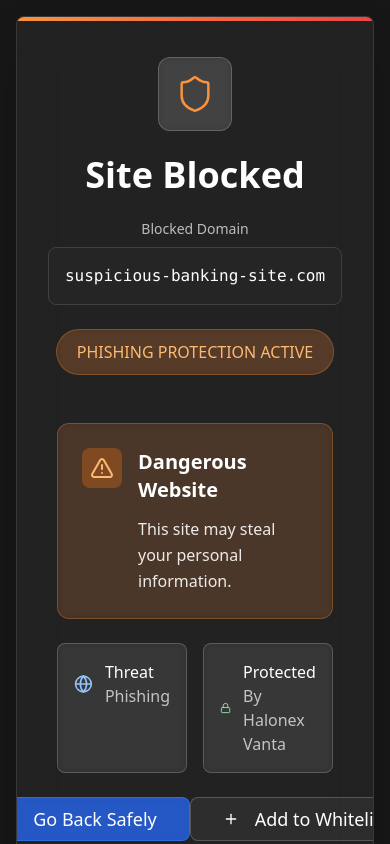
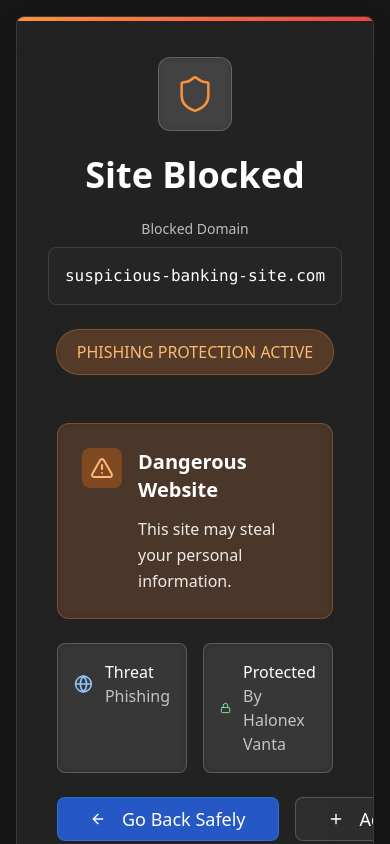
Before and after one commit to nishanth123kgr/vanta-shield-browser, a React (Vite) app: page / in a window 390 px wide. Shown: the top 844 px of the page. Built offline with nearby package versions, Linux system fonts and the light colour scheme.

Commit message:
Fix layout issues
Adjusted the layout for improved visual presentation and responsiveness.

```diff
--- a/src/pages/Index.tsx
+++ b/src/pages/Index.tsx
@@ -1,27 +1,33 @@
+
 import { Shield, AlertTriangle, ArrowLeft, Globe, Lock, Plus } from "lucide-react";
 import { Button } from "@/components/ui/button";
 import { Card, CardContent } from "@/components/ui/card";
 import { useToast } from "@/hooks/use-toast";
+
 const Index = () => {
-  const {
-    toast
-  } = useToast();
+  const { toast } = useToast();
+
   const handleGoBack = () => {
     window.history.back();
   };
+
   const handleVisitHalonex = () => {
     window.open('https://halonex.app', '_blank');
   };
+
   const handleReportSafe = () => {
     console.log("Reporting site as safe");
   };
+
   const handleAddToWhitelist = () => {
     toast({
       title: "Added to Whitelist",
       description: "suspicious-banking-site.com has been added to your whitelist."
     });
   };
-  return <div className="min-h-screen bg-neutral-900 flex items-center justify-center p-4">
+
+  return (
+    <div className="min-h-screen bg-neutral-900 flex items-center justify-center p-4">
       {/* Main container */}
       <div className="relative w-full max-w-2xl mx-auto">
         <Card className="bg-white/5 backdrop-blur-xl border border-white/10 shadow-2xl rounded-lg overflow-hidden relative">
@@ -59,7 +65,7 @@ const Index = () => {
             </div>
 
             {/* Main warning */}
-            <div className="bg-orange-500/15 backdrop-blur-sm border border-orange-400/30 rounded-xl p-6 mb-6 w-full ">
+            <div className="bg-orange-500/15 backdrop-blur-sm border border-orange-400/30 rounded-xl p-6 mb-6 w-full">
               <div className="flex items-start gap-4">
                 <div className="flex items-center justify-center w-10 h-10 bg-orange-500/30 rounded-lg flex-shrink-0">
                   <AlertTriangle className="h-6 w-6 text-orange-300" strokeWidth={2} />
@@ -96,13 +102,22 @@ const Index = () => {
             </div>
 
             {/* Action buttons */}
-            <div className=" mb-6 flex">
-              <Button onClick={handleGoBack} size="lg" className="w-full bg-blue-600/80 backdrop-blur-sm border border-blue-500/50 hover:bg-blue-600 text-white rounded-lg font-medium text-lg py-4">
+            <div className="mb-6 flex gap-4 w-full">
+              <Button
+                onClick={handleGoBack}
+                size="lg"
+                className="flex-1 bg-blue-600/80 backdrop-blur-sm border border-blue-500/50 hover:bg-blue-600 text-white rounded-lg font-medium text-lg py-4"
+              >
                 <ArrowLeft className="h-6 w-6 mr-2" />
                 Go Back Safely
               </Button>
 
-              <Button onClick={handleAddToWhitelist} variant="outline" size="lg" className="w-full border-white/20 bg-white/5 hover:bg-white/10 text-white rounded-lg font-medium text-lg py-[16px]">
+              <Button
+                onClick={handleAddToWhitelist}
+                variant="outline"
+                size="lg"
+                className="flex-1 border-white/20 bg-white/5 hover:bg-white/10 text-white rounded-lg font-medium text-lg py-4"
+              >
                 <Plus className="h-6 w-6 mr-2" />
                 Add to Whitelist
               </Button>
@@ -124,6 +139,8 @@ const Index = () => {
           </CardContent>
         </Card>
       </div>
-    </div>;
+    </div>
+  );
 };
+
 export default Index;
```
